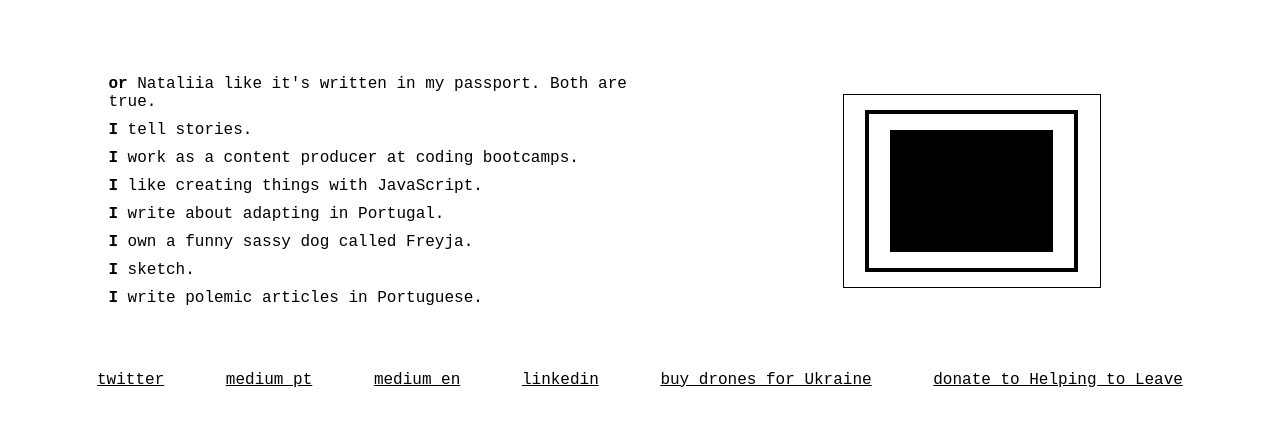
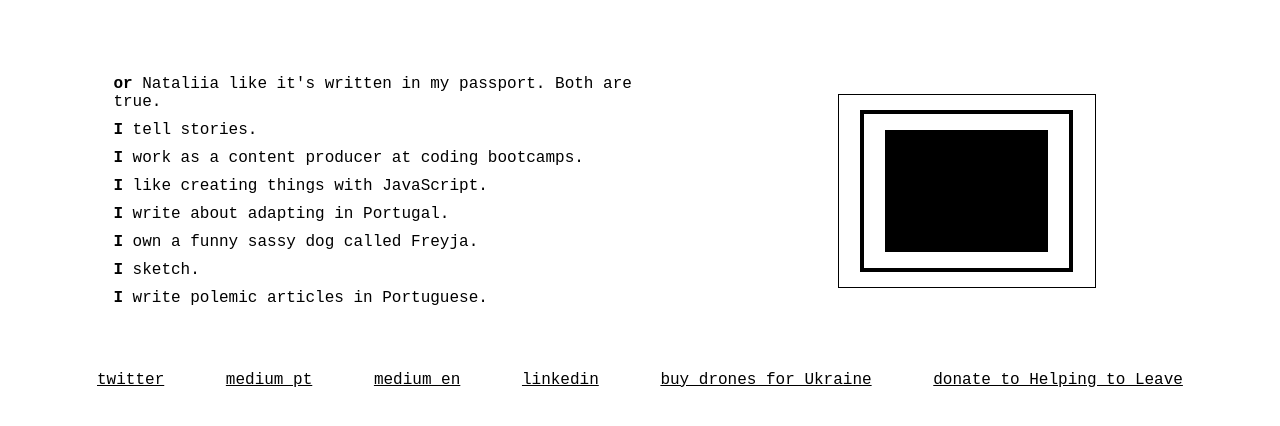
Before and after one commit to paninebaluy/nataliia-me, an Eleventy site: page index.html in a window 1280 px wide. Shown: the part 124-550 px from the top of the page. Built offline with nearby package versions, Linux system fonts and the light colour scheme; Eleventy itself is replaced by a stand-in of ours; files that its build step writes are made by us from their sources.

Commit message:
fix padding

```diff
--- a/css/style.css
+++ b/css/style.css
@@ -54,7 +54,7 @@ html {
     list-style-type: none;
     width: 50%;
     min-width: var(--min-width);
-    padding: 0 20px 0 0;
+    padding: 0;
     margin: 0;
 }
 
```
Also changed, not shown: 1 other file.
